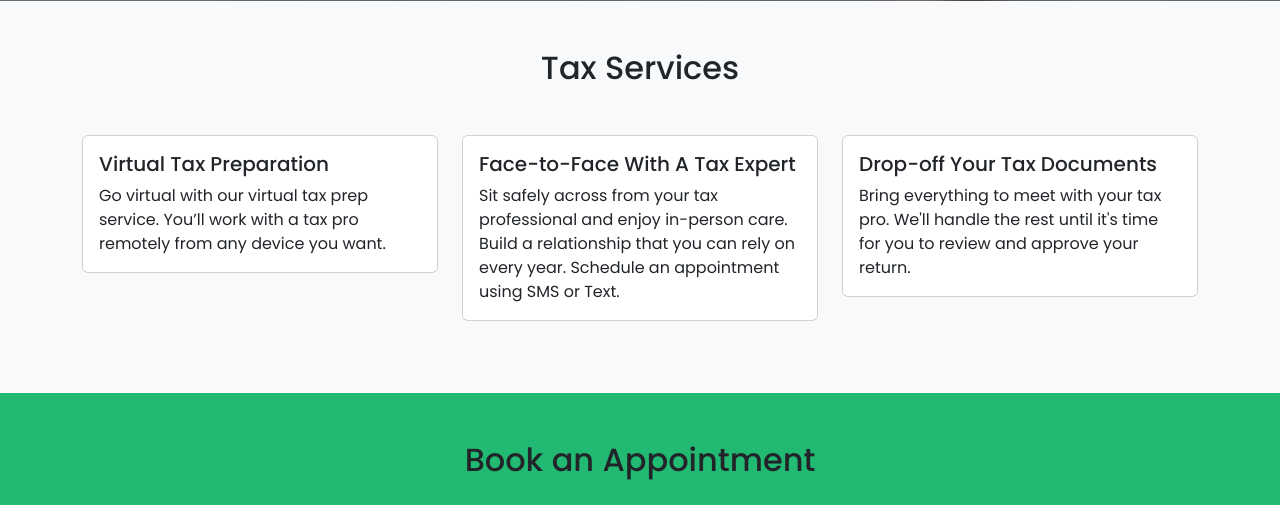
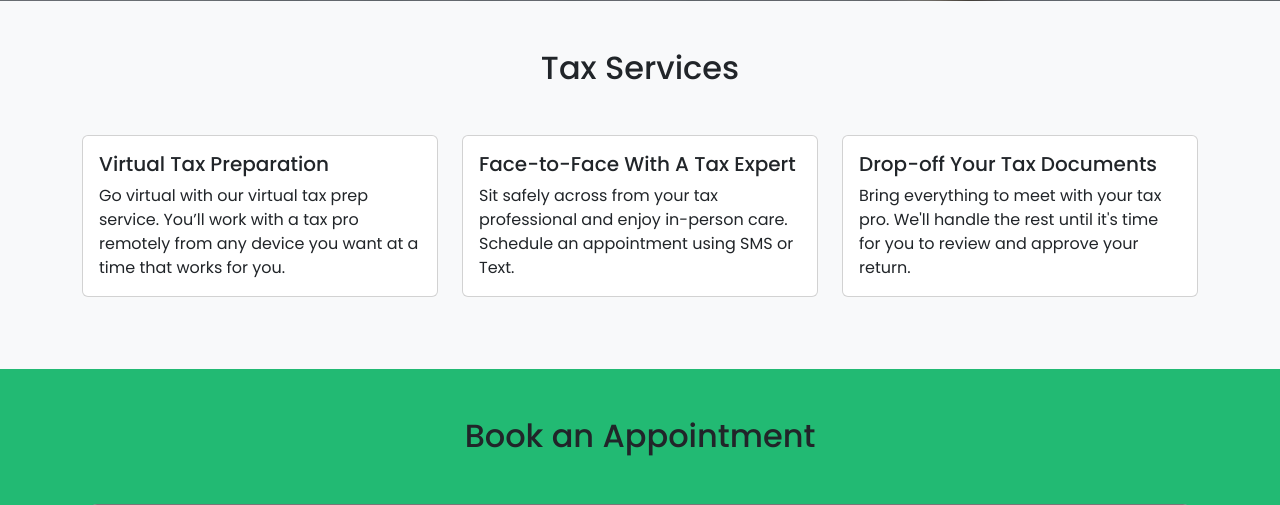
Before and after one commit to Vedha-Garapati/FBLA-Website-Coding-and-Development, a Django app: template templates/services.html in a window 1280 px wide. Shown: the part 799-1304 px from the top of the page. Run offline with Django 5.2, Linux system fonts and the light colour scheme; the template is opened without the code that fills it, so the values that code supplies are empty; parts of the project's set-up code (start-up, migrations or seed data) failed here and were passed over; some libraries are stand-ins or nearby versions.

Commit message:
Premlim Polishes

```diff
--- a/templates/index.html
+++ b/templates/index.html
@@ -316,7 +316,7 @@
               <div class="card-body">
                 <h5 class="card-title">Tax Preparation Checklist</h5>
                 <p class="card-text">
-                  A comprehensive list of documents and information you'll need
+                  A comprehensive list of information you'll need
                   to prepare your taxes.
                 </p>
                 <a
--- a/templates/services.html
+++ b/templates/services.html
@@ -76,7 +76,8 @@
                 <h5 class="card-title">Virtual Tax Preparation</h5>
                 <p class="card-text">
                   Go virtual with our virtual tax prep service. You’ll work with
-                  a tax pro remotely from any device you want.
+                  a tax pro remotely from any device you want at a time that
+                  works for you.
                 </p>
               </div>
             </div>
@@ -88,8 +89,7 @@
                 <h5 class="card-title">Face-to-Face With A Tax Expert</h5>
                 <p class="card-text">
                   Sit safely across from your tax professional and enjoy
-                  in-person care. Build a relationship that you can rely on
-                  every year. Schedule an appointment using SMS or Text.
+                  in-person care. Schedule an appointment using SMS or Text.
                 </p>
               </div>
             </div>
```
